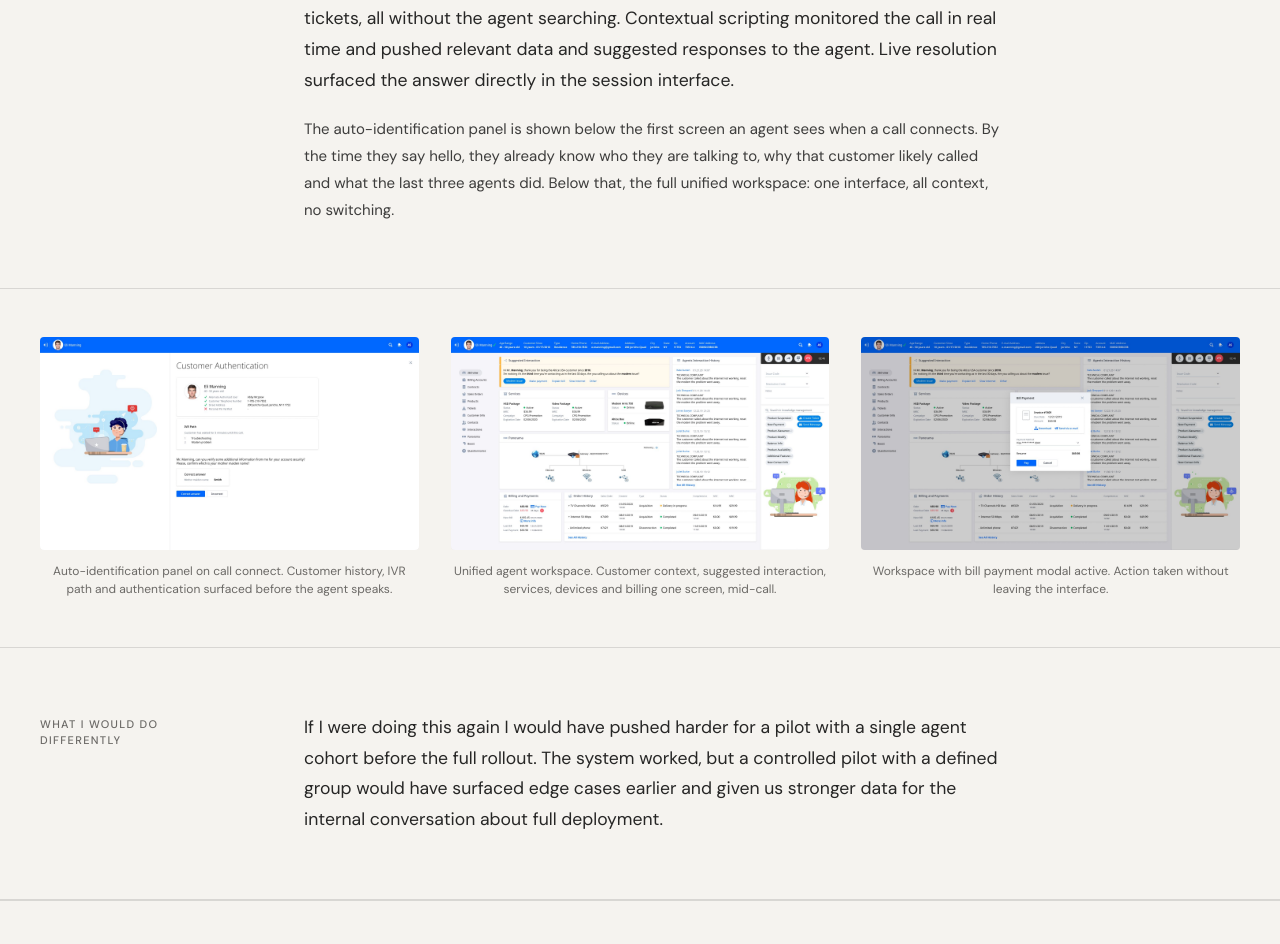
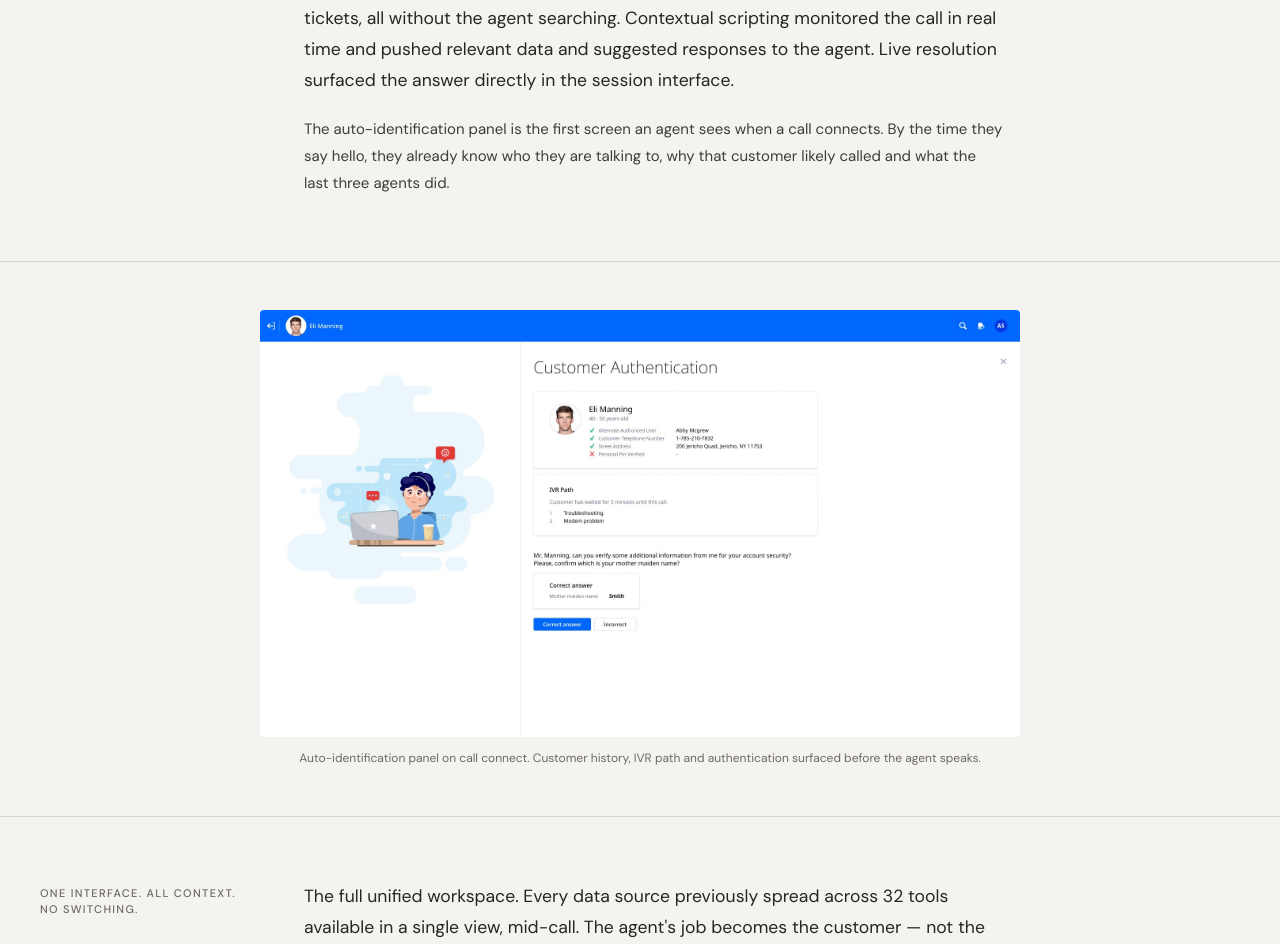
Before and after one commit to cruz-felipe/ux-portfolio, a Next.js app: page /work/predictive-support-hub in a window 1280 px wide. Shown: the part 3208-4152 px from the top of the page. Built offline with nearby package versions, Linux system fonts and the light colour scheme.

Commit message:
Add files via upload

```diff
--- a/app/work/predictive-support-hub/page.tsx
+++ b/app/work/predictive-support-hub/page.tsx
@@ -51,12 +51,20 @@ const data: CaseStudyData = {
       title: "The unified workspace",
       body: [
         "The workspace replaced all 32 tools with three layers. Auto-identification surfaced the customer's full history on call connect name, account, interaction history, open tickets, all without the agent searching. Contextual scripting monitored the call in real time and pushed relevant data and suggested responses to the agent. Live resolution surfaced the answer directly in the session interface.",
-        "The auto-identification panel is shown below the first screen an agent sees when a call connects. By the time they say hello, they already know who they are talking to, why that customer likely called and what the last three agents did. Below that, the full unified workspace: one interface, all context, no switching.",
+        "The auto-identification panel is the first screen an agent sees when a call connects. By the time they say hello, they already know who they are talking to, why that customer likely called and what the last three agents did.",
       ],
       screens: [
         { src: "/hub/auto-id.png", caption: "Auto-identification panel on call connect. Customer history, IVR path and authentication surfaced before the agent speaks." },
-        { src: "/hub/workspace.png", caption: "Unified agent workspace. Customer context, suggested interaction, services, devices and billing one screen, mid-call." },
-        { src: "/hub/workspace2.png", caption: "Workspace with bill payment modal active. Action taken without leaving the interface." },
+      ],
+    },
+    {
+      title: "One interface. All context. No switching.",
+      body: [
+        "The full unified workspace. Every data source previously spread across 32 tools available in a single view, mid-call. The agent's job becomes the customer — not the system.",
+      ],
+      screens: [
+        { src: "/hub/workspace.png", caption: "Unified agent workspace. Customer context, suggested interaction, services, devices and billing — one screen, mid-call." },
+        { src: "/hub/workspace2.png", caption: "Workspace with bill payment modal active. Action completed without leaving the interface." },
       ],
     },
     {
--- a/app/work/quota-management/page.tsx
+++ b/app/work/quota-management/page.tsx
@@ -26,6 +26,8 @@ const data: CaseStudyData = {
       title: "Starting from nothing",
       screens: [
         { src: "/quota/list.png", caption: "Quota management list. Search by partner, API name or quota name. Status badges, type, limit and time window visible at a glance." },
+        { src: "/quota/detail.png", caption: "Quota detail view. Metadata, type, limit, partners and APIs in a structured field layout. Two tabs: Quota Information and Changes History." },
+        { src: "/quota/history.png", caption: "Changes history tab. Full audit trail with timestamped sessions, diff coloring for removed and added values, per-session grouping." },
       ],
       body: [
         "Greenfield projects feel like freedom until you realise the absence of constraints is itself a constraint. There is no existing behaviour to study, no baseline to improve and no shared mental model to anchor decisions to. Everything has to be established from first principles.",
```
Also changed, not shown: public/quota/detail.png (added), public/quota/history.png (added).
